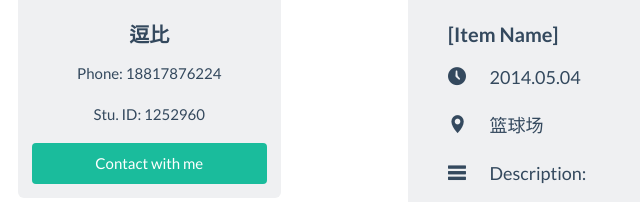
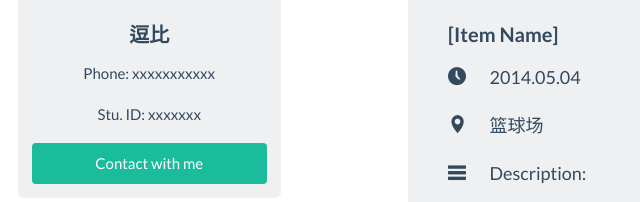
Before and after one commit to L-FMS/L-FMS-Website-Static-Pages, a plain HTML site: page detail.html in a window 1280 px wide. Shown: the part 248-450 px from the top of the page, 52-692 px from the left. Drawn offline with Linux system fonts and the light colour scheme.

Commit message:
Update detail.html

```diff
--- a/detail.html
+++ b/detail.html
@@ -68,8 +68,8 @@
           <div class="tile person-tile">
             <img src="images/icons/svg/compas.svg" alt="Avatar" class="tile-image big-illustration">
             <h3 class="tile-title">逗比</h3>
-            <p>Phone: 18817876224</p>
-            <p>Stu. ID: 1252960</p>
+            <p>Phone: xxxxxxxxxxx</p>
+            <p>Stu. ID: xxxxxxx</p>
             <a href="#" class="btn btn-primary btn-large btn-block">Contact with me</a>
           </div><!-- /.person-tile -->
         </div>
```
